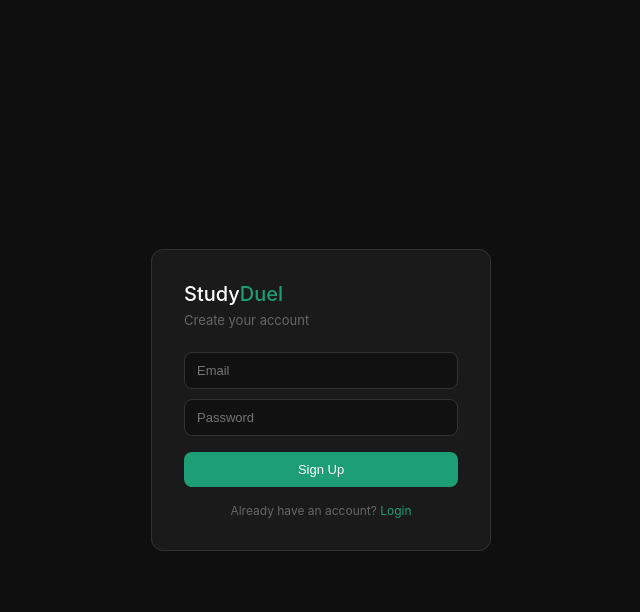
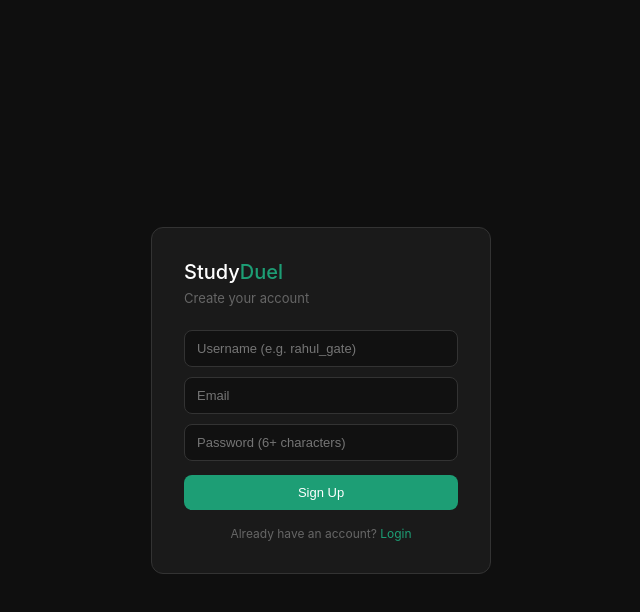
Before and after one commit to HIRA04IRSHAD/studyduel, a React (Vite) app: page /login in a window 1280 px wide. Both pictures are taken after a click on the element "Sign Up". Shown: the top 612 px of the page, without its empty margins (319-959 px from the left). Built offline with nearby package versions, Linux system fonts and the light colour scheme; no server answers.

Commit message:
username system + email verification added

```diff
--- a/src/components/Sidebar.jsx
+++ b/src/components/Sidebar.jsx
@@ -14,7 +14,7 @@ const links = [
 ];
 
 export default function Sidebar() {
-  const { user } = useAuth();
+  const { username } = useAuth();
   const navigate = useNavigate();
 
   async function handleLogout() {
@@ -23,52 +23,30 @@ export default function Sidebar() {
   }
 
   return (
-    <div style={{
-      width: "180px",
-      height: "100vh",
-      position: "fixed",
-      top: 0,
-      left: 0,
-      background: "#111",
-      borderRight: "0.5px solid #222",
-      display: "flex",
-      flexDirection: "column",
-      overflow: "hidden",
-      zIndex: 100,
-    }}>
+    <div style={{ width: "180px", height: "100vh", position: "fixed", top: 0, left: 0, background: "#111", borderRight: "0.5px solid #222", display: "flex", flexDirection: "column", overflow: "hidden", zIndex: 100 }}>
       <div style={{ padding: "16px 16px 14px", fontSize: "15px", fontWeight: "500", color: "#fff", borderBottom: "0.5px solid #222", flexShrink: 0 }}>
         Study<span style={{ color: "#1D9E75" }}>Duel</span>
       </div>
 
       <div style={{ flex: 1, paddingTop: "8px" }}>
         {links.map(link => (
-          <NavLink
-            key={link.to}
-            to={link.to}
-            end={link.to === "/"}
+          <NavLink key={link.to} to={link.to} end={link.to === "/"}
             style={({ isActive }) => ({
-              display: "block",
-              padding: "9px 16px",
-              fontSize: "13px",
-              color: isActive ? "#fff" : "#666",
-              textDecoration: "none",
+              display: "block", padding: "9px 16px", fontSize: "13px",
+              color: isActive ? "#fff" : "#666", textDecoration: "none",
               background: isActive ? "#1a1a1a" : "transparent",
               borderRight: isActive ? "2px solid #1D9E75" : "2px solid transparent",
-            })}
-          >
+            })}>
             {link.label}
           </NavLink>
         ))}
       </div>
 
       <div style={{ padding: "12px 16px", borderTop: "0.5px solid #222", flexShrink: 0 }}>
-        <p style={{ fontSize: "11px", color: "#555", marginBottom: "8px", wordBreak: "break-all" }}>
-          {user?.email}
+        <p style={{ fontSize: "12px", color: "#1D9E75", marginBottom: "8px", fontWeight: "500" }}>
+          @{username}
         </p>
-        <button
-          onClick={handleLogout}
-          style={{ fontSize: "12px", color: "#E24B4A", background: "none", border: "0.5px solid #333", borderRadius: "6px", padding: "5px 10px", cursor: "pointer", width: "100%" }}
-        >
+        <button onClick={handleLogout} style={{ fontSize: "12px", color: "#E24B4A", background: "none", border: "0.5px solid #333", borderRadius: "6px", padding: "5px 10px", cursor: "pointer", width: "100%" }}>
           Logout
         </button>
       </div>
--- a/src/context/AuthContext.jsx
+++ b/src/context/AuthContext.jsx
@@ -1,24 +1,30 @@
 import { createContext, useContext, useEffect, useState } from "react";
 import { auth, db } from "../firebase";
 import { onAuthStateChanged } from "firebase/auth";
-import { ref, onValue, set, get } from "firebase/database";
+import { ref, onValue, get } from "firebase/database";
 
 const AuthContext = createContext();
 
 export function AuthProvider({ children }) {
   const [user, setUser] = useState(null);
   const [teamId, setTeamId] = useState(null);
+  const [username, setUsername] = useState(null);
   const [loading, setLoading] = useState(true);
 
   useEffect(() => {
     const unsub = onAuthStateChanged(auth, async (u) => {
       setUser(u);
       if (u) {
-        const snap = await get(ref(db, `users/${u.uid}/teamId`));
-        if (snap.val()) setTeamId(snap.val());
+        const teamSnap = await get(ref(db, `users/${u.uid}/teamId`));
+        if (teamSnap.val()) setTeamId(teamSnap.val());
         else setTeamId(null);
+
+        const nameSnap = await get(ref(db, `users/${u.uid}/username`));
+        if (nameSnap.val()) setUsername(nameSnap.val());
+        else setUsername(u.email?.split("@")[0]);
       } else {
         setTeamId(null);
+        setUsername(null);
       }
       setLoading(false);
     });
@@ -26,7 +32,7 @@ export function AuthProvider({ children }) {
   }, []);
 
   return (
-    <AuthContext.Provider value={{ user, teamId, setTeamId }}>
+    <AuthContext.Provider value={{ user, teamId, setTeamId, username }}>
       {!loading && children}
     </AuthContext.Provider>
   );
--- a/src/pages/Login.jsx
+++ b/src/pages/Login.jsx
@@ -1,29 +1,64 @@
 import { useState } from "react";
-import { auth } from "../firebase";
-import { signInWithEmailAndPassword, createUserWithEmailAndPassword } from "firebase/auth";
+import { auth, db } from "../firebase";
+import { signInWithEmailAndPassword, createUserWithEmailAndPassword, sendEmailVerification } from "firebase/auth";
+import { ref, get, set } from "firebase/database";
 import { useNavigate } from "react-router-dom";
 
 export default function Login() {
   const [email, setEmail] = useState("");
   const [password, setPassword] = useState("");
+  const [username, setUsername] = useState("");
   const [isSignup, setIsSignup] = useState(false);
   const [error, setError] = useState("");
+  const [info, setInfo] = useState("");
   const navigate = useNavigate();
 
   async function handleSubmit(e) {
     e.preventDefault();
-    setError("");
+    setError(""); setInfo("");
+
+    if (isSignup) {
+      // Check username
+      if (!username.trim()) { setError("Username required"); return; }
+      if (username.length < 3) { setError("Username must be 3+ characters"); return; }
+      if (!/^[a-zA-Z0-9_]+$/.test(username)) { setError("Username: only letters, numbers, underscore"); return; }
+
+      // Check unique username
+      const snap = await get(ref(db, `usernames/${username.toLowerCase()}`));
+      if (snap.exists()) { setError("Username already taken — try another"); return; }
+
       try {
-      if (isSignup) {
-        await createUserWithEmailAndPassword(auth, email, password);
+        const cred = await createUserWithEmailAndPassword(auth, email, password);
+        // Save username
+        await set(ref(db, `usernames/${username.toLowerCase()}`), cred.user.uid);
+        await set(ref(db, `users/${cred.user.uid}/username`), username);
+        await set(ref(db, `users/${cred.user.uid}/email`), email);
+        // Send verification email
+        await sendEmailVerification(cred.user);
+        setInfo("Verification email sent! Check your inbox and verify before logging in.");
+        setEmail("");
+setPassword("");
+setUsername("");
+      } catch (err) {
+        setError(err.message);
+      }
+
     } else {
-        await signInWithEmailAndPassword(auth, email, password);
+      try {
+        const cred = await signInWithEmailAndPassword(auth, email, password);
+        if (!cred.user.emailVerified) {
+          setError("Email not verified yet. Check your inbox!");
+          await auth.signOut();
+          return;
         }
         navigate("/");
       } catch (err) {
         setError(err.message);
       }
     }
+  }
+
+  const inp = { width: "100%", padding: "10px 12px", marginBottom: "10px", background: "#111", border: "0.5px solid #333", borderRadius: "8px", color: "#fff", fontSize: "13px", outline: "none" };
 
   return (
     <div style={{ minHeight: "100vh", display: "flex", alignItems: "center", justifyContent: "center", background: "#0f0f0f" }}>
@@ -35,43 +70,30 @@ export default function Login() {
           {isSignup ? "Create your account" : "Welcome back"}
         </p>
 
-        {error && (
-          <p style={{ color: "#E24B4A", fontSize: "12px", marginBottom: "12px", background: "#2a1a1a", padding: "8px 12px", borderRadius: "6px" }}>
-            {error}
-          </p>
-        )}
+        {error && <p style={{ color: "#E24B4A", fontSize: "12px", marginBottom: "12px", background: "#2a1a1a", padding: "8px 12px", borderRadius: "6px" }}>{error}</p>}
+        {info && <p style={{ color: "#1D9E75", fontSize: "12px", marginBottom: "12px", background: "#0d2a1a", padding: "8px 12px", borderRadius: "6px" }}>{info}</p>}
 
         <form onSubmit={handleSubmit}>
+          {isSignup && (
             <input
-            type="email"
-            placeholder="Email"
-            value={email}
-            onChange={e => setEmail(e.target.value)}
+              type="text"
+              placeholder="Username (e.g. rahul_gate)"
+              value={username}
+              onChange={e => setUsername(e.target.value)}
               required
-            style={{ width: "100%", padding: "10px 12px", marginBottom: "10px", background: "#111", border: "0.5px solid #333", borderRadius: "8px", color: "#fff", fontSize: "13px", outline: "none" }}
+              style={inp}
             />
-          <input
-            type="password"
-            placeholder="Password"
-            value={password}
-            onChange={e => setPassword(e.target.value)}
-            required
-            style={{ width: "100%", padding: "10px 12px", marginBottom: "16px", background: "#111", border: "0.5px solid #333", borderRadius: "8px", color: "#fff", fontSize: "13px", outline: "none" }}
-          />
-          <button
-            type="submit"
-            style={{ width: "100%", padding: "10px", background: "#1D9E75", color: "#fff", border: "none", borderRadius: "8px", fontSize: "13px", fontWeight: "500", cursor: "pointer" }}
-          >
+          )}
+          <input type="email" placeholder="Email" value={email} onChange={e => setEmail(e.target.value)} required style={inp} />
+          <input type="password" placeholder="Password (6+ characters)" value={password} onChange={e => setPassword(e.target.value)} required style={inp} />
+          <button type="submit" style={{ width: "100%", padding: "10px", background: "#1D9E75", color: "#fff", border: "none", borderRadius: "8px", fontSize: "13px", fontWeight: "500", cursor: "pointer", marginTop: "4px" }}>
             {isSignup ? "Sign Up" : "Login"}
           </button>
         </form>
 
         <p style={{ color: "#666", fontSize: "12px", textAlign: "center", marginTop: "16px" }}>
           {isSignup ? "Already have an account?" : "New here?"}{" "}
-          <span
-            onClick={() => setIsSignup(!isSignup)}
-            style={{ color: "#1D9E75", cursor: "pointer" }}
-          >
+          <span onClick={() => { setIsSignup(!isSignup); setError(""); setInfo(""); }} style={{ color: "#1D9E75", cursor: "pointer" }}>
             {isSignup ? "Login" : "Sign Up"}
           </span>
         </p>
```
Lines whose indentation alone changed are shown as unchanged.
